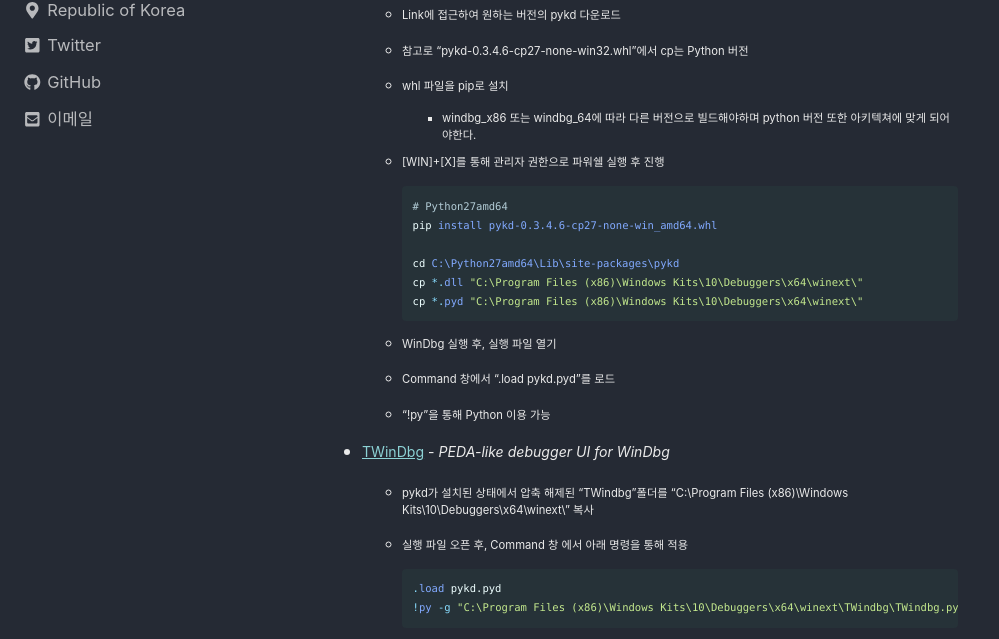
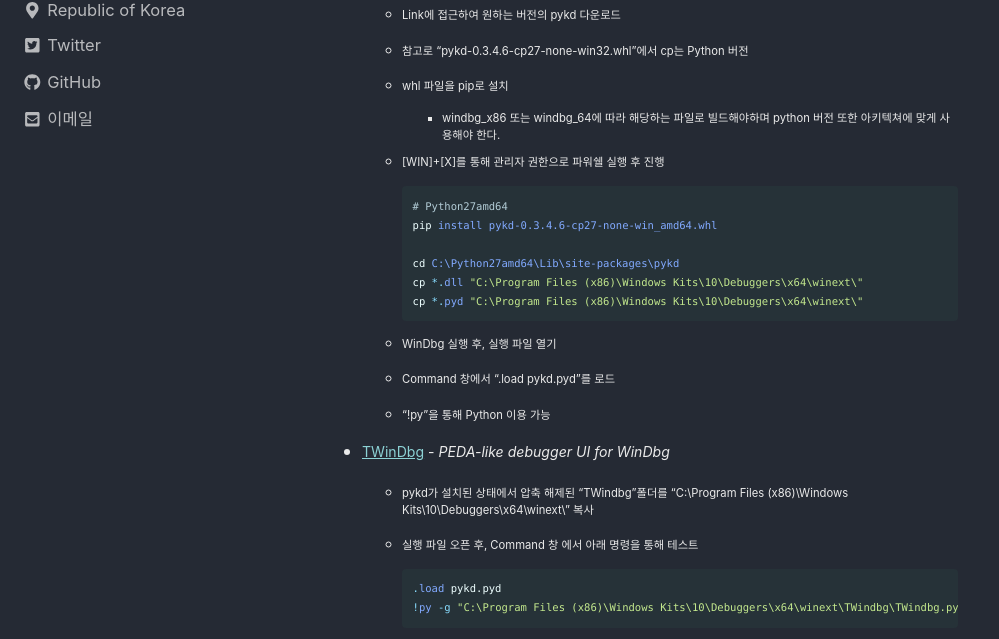
Before and after one commit to t0rchwo0d/t0rchwo0d.github.io, a Jekyll site: the page built from _posts/2019-05-21-Windows-WinDbg-Extensions.md, in a window 1280 px wide and 900 px high, scrolled down 968 px. Shown: the part 149-788 px from the top of the window, without its empty margins (0-999 px from the left). Built offline with Jekyll 4.4.1, drawn with Linux system fonts in a browser that asks for light colours; cached includes are drawn as plain includes; nearby versions of some CDN libraries; comment, search, counter and statistics services are not loaded.

Commit message:
Update 2019-05-21-Windows-WinDbg-Extensions.md

````diff
--- a/_posts/2019-05-21-Windows-WinDbg-Extensions.md
+++ b/_posts/2019-05-21-Windows-WinDbg-Extensions.md
@@ -38,7 +38,7 @@ tags:
 
   - whl 파일을 pip로 설치
 
-    - windbg_x86 또는 windbg_64에 따라 다른 버전으로 빌드해야하며 python 버전 또한 아키텍쳐에 맞게 되어야한다.
+    - windbg_x86 또는 windbg_64에 따라 해당하는 파일로 빌드해야하며 python 버전 또한 아키텍쳐에 맞게 사용해야 한다.
 
   - [WIN]+[X]를 통해 관리자 권한으로 파워쉘 실행 후 진행
 
@@ -63,7 +63,7 @@ tags:
 
   - pykd가 설치된 상태에서 압축 해제된 "TWindbg"폴더를 "C:\Program Files (x86)\Windows Kits\10\Debuggers\x64\winext\\" 복사
 
-  - 실행 파일 오픈 후, Command 창 에서 아래 명령을 통해 적용
+  - 실행 파일 오픈 후, Command 창 에서 아래 명령을 통해 테스트
 
     ```powershell
     .load pykd.pyd
````
